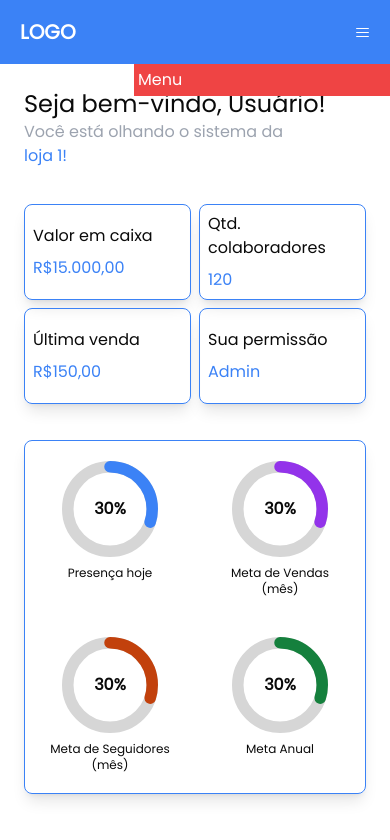
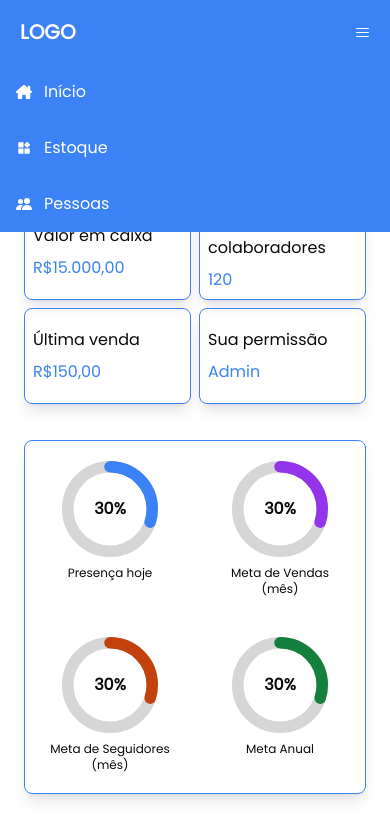
Before and after one commit to Campos1911/gestao-de-estoque, a Next.js app: page / in a window 390 px wide. Both pictures are taken after a click on the icon 362 px from the left and 32 px from the top of the page. Shown: the top 840 px of the page. Built offline with nearby package versions, Linux system fonts and the light colour scheme; data requests are answered from the project's data file.

Commit message:
feature: Menu mobile criado

```diff
--- a/db.json
+++ b/db.json
@@ -18,11 +18,6 @@
       "nome": "Repositor 1",
       "cargo": "Repositor",
       "id": "73bd"
-    },
-    {
-      "nome": "Repositor 2",
-      "cargo": "Repositor",
-      "id": "51c0"
     }
   ],
   "clientes": [
@@ -60,11 +55,6 @@
       "id": "4006",
       "nome": "Novinho",
       "regiao": "Região 1"
-    },
-    {
-      "id": "4dde",
-      "nome": "aaaaaaaaaaaaaaaaaaaaaaaaaaaaa",
-      "regiao": "Região 2"
     }
   ],
   "dashboard": [
--- a/src/app/layout.tsx
+++ b/src/app/layout.tsx
@@ -8,8 +8,8 @@ import { Toaster } from "@/components/ui/toaster";
 const poppins = Poppins({ subsets: ["latin"], weight: "400" });
 
 export const metadata: Metadata = {
-  title: "RENOMEAR",
-  description: "Generated by create next app",
+  title: "Estoque de Produtos",
+  description: "Projeto desenvolvido para estudos de Front-End",
 };
 
 export default function RootLayout({
--- a/src/components/Layout/Header.tsx
+++ b/src/components/Layout/Header.tsx
@@ -2,6 +2,11 @@
 
 import { HamburgerMenuIcon } from "@radix-ui/react-icons";
 import React, { useState } from "react";
+import { FaHouseChimney } from "react-icons/fa6";
+import { AiFillProduct } from "react-icons/ai";
+import { NavsProps } from "@/@types";
+import { BsFillPeopleFill } from "react-icons/bs";
+import Link from "next/link";
 
 const Header = () => {
   const [visibility, setVisibility] = useState<boolean>(false);
@@ -14,15 +19,39 @@ const Header = () => {
           onClick={() => setVisibility(!visibility)}
         />
       </div>
-      <p
-        className={`bg-red-500 ${
-          visibility ? "flex" : "hidden"
-        } absolute right-0 w-64 p-1`}
-      >
-        Menu
-      </p>
+      {navs.map((nav, index) => (
+        <Link
+          href={nav.link}
+          onClick={() => setVisibility(!visibility)}
+          key={index}
+          className={`bg-blue-500 ${
+            visibility ? "flex" : "hidden"
+          } flex-row items-center gap-3 w-full p-4`}
+        >
+          <nav.icon />
+          {nav.titulo}
+        </Link>
+      ))}
     </div>
   );
 };
 
 export default Header;
+
+const navs: NavsProps[] = [
+  {
+    icon: FaHouseChimney,
+    link: "/",
+    titulo: "Início",
+  },
+  {
+    icon: AiFillProduct,
+    link: "/estoque",
+    titulo: "Estoque",
+  },
+  {
+    icon: BsFillPeopleFill,
+    link: "/pessoas",
+    titulo: "Pessoas",
+  },
+];
```
